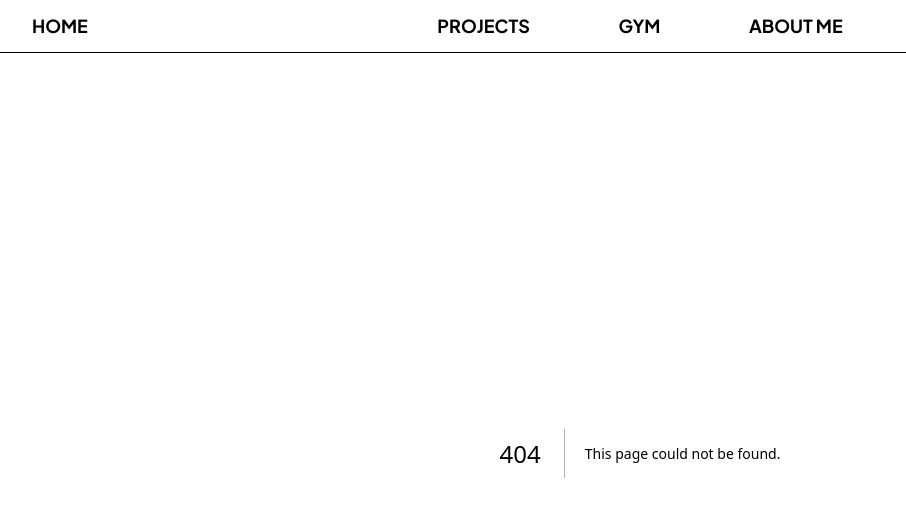
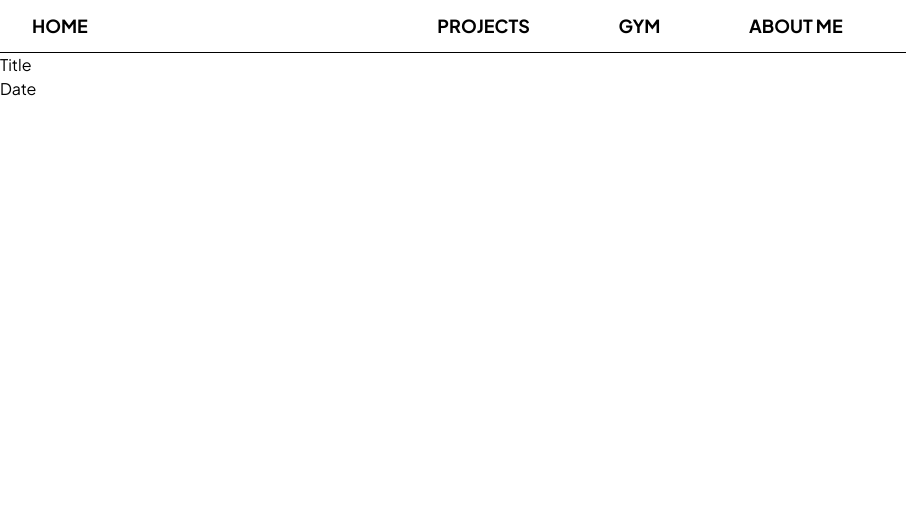
Before and after one commit to lucas-guo-2008/personal-website, a Next.js app: page /form in a window 1280 px wide. Before the commit this address had no page. Shown: the top 516 px of the page, without its empty margins (0-906 px from the left). Built offline with nearby package versions, Linux system fonts and the light colour scheme.

Commit message:
Add basic form handling for title and date

```diff
--- /dev/null
+++ b/app/form/page.tsx
@@ -0,0 +1,40 @@
+'use client';
+
+import { useState, ChangeEvent } from 'react';
+
+interface FormData {
+  title: string;
+  date: string;
+  content: string;
+}
+
+export default function JournalFormPage() {
+  const [ formData, setFormData ] = useState<FormData>({
+    title: '',
+    date: '',
+    content: '',
+  });
+
+  const handleChange = (e: ChangeEvent<HTMLInputElement>) => {
+    setFormData((prev) => ({
+      ...prev,
+      [e.target.name]: e.target.value
+    }));
+  };
+
+  return (
+    <form>
+      <div>
+        <label>Title</label>
+        <input name='title' value={formData.title} onChange={handleChange}></input>
+      </div>
+      <div>
+        <label>Date</label>
+        <input name='date' value={formData.date} onChange={handleChange}></input>
+      </div>
+      <div>
+        <input></input>
+      </div>
+    </form>
+  );
+}
```
